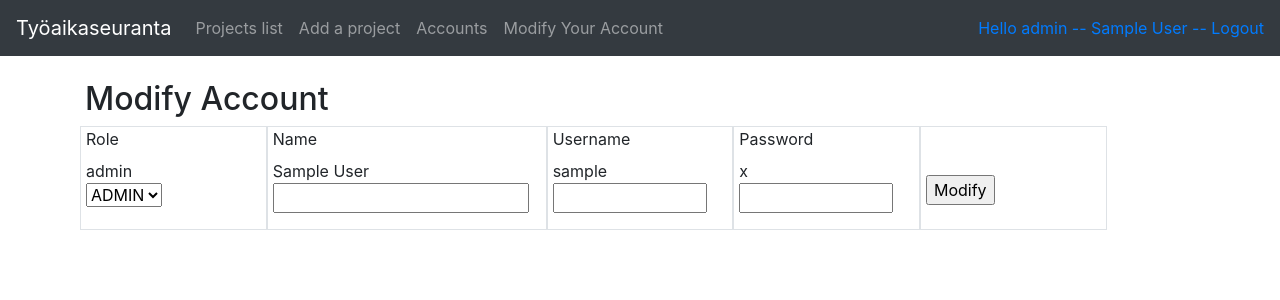
After one commit to tjvalkonen/tyoaikaseuranta, a Flask app: page /accounts/1/ in a window 1280 px wide. The commit adds this page. Shown: the top 300 px of the page. Run offline with Flask 2, Linux system fonts and the light colour scheme; a user stored in the database is signed in; tables that the repository leaves empty hold one stand-in row (values such as "Sample post"); some libraries are stand-ins or nearby versions.

Commit message:
Tunnusten muokkaus lisätty

```diff
--- a/application/accounts/views.py
+++ b/application/accounts/views.py
@@ -3,6 +3,7 @@ from flask_login import current_user
 
 from application import app, db, login_required
 from application.auth.models import User
+from application.auth.forms import ModifyAccountForm
 
 @app.route("/accounts", methods=["GET"])
 @login_required
@@ -23,8 +24,32 @@ def accounts_index():
 @login_required(role="ADMIN")
 def accounts_delete(account_id):
 
-    t = User.query.get(account_id)
-    db.session.delete(t)
+    a = User.query.get(account_id)
+    db.session.delete(a)
     db.session().commit()
 
     return redirect(url_for("accounts_index"))
+
+@app.route("/accounts/<account_id>/", methods=["GET"])
+@login_required()
+def accounts_modify_form(account_id):
+
+    return render_template("accounts/modifyAccount.html", account_id = account_id, form = ModifyAccountForm())
+
+@app.route("/accounts/<account_id>/modify", methods=["POST"])
+@login_required()
+def accounts_modify(account_id):
+    form = ModifyAccountForm(request.form)
+
+    if not form.validate():
+        return render_template("accounts/modifyAccount.html", form = form)
+
+    a = User.query.get(account_id)
+    a.name = form.name.data
+    a.username = form.username.data
+    a.password = form.password.data
+    a.role = form.role.data
+
+    db.session().commit()
+
+    return redirect(url_for("accounts_modify_form" , account_id = account_id))
--- a/application/auth/forms.py
+++ b/application/auth/forms.py
@@ -16,3 +16,12 @@ class AccountForm(FlaskForm):
 
     class Meta:
         csrf = False
+
+class ModifyAccountForm(FlaskForm):
+    name = StringField("Name", [validators.Length(min=2)])
+    username = StringField("Username", [validators.Length(min=2)])
+    password = PasswordField("Password", [validators.Length(min=2)])
+    role = SelectField("Role", choices=[('ADMIN', 'ADMIN'), ('USER', 'USER')])
+
+    class Meta:
+        csrf = False
--- a/application/templates/accounts/list.html
+++ b/application/templates/accounts/list.html
@@ -38,7 +38,7 @@
       {{ account.username }}
     </div>
     <div class="col-md-2 border">
-      {{ account.roles }}
+      {{ account.role }}
     </div>
     <div class="col-md-2 border">
       x
--- /dev/null
+++ b/application/templates/accounts/modifyAccount.html
@@ -0,0 +1,55 @@
+{% extends "layout.html" %}
+
+{% block body %}
+<form method="POST" action="{{ url_for('accounts_modify', account_id=current_user.id) }}">
+  <div class="form-row">
+    <div class="col-md-8">
+       <h2>Modify Account</h2>
+    </div>
+  </div>
+  <div class="form-row">
+    <div class="col-md-2 border">
+      {{ form.role.label }}</br>
+      {{ current_user.role }}</br>
+      {{ form.role }}
+
+    </div>
+    <div class="col-md-3 border">
+      {{ form.name.label }}</br>
+      {{ current_user.name }}</br>
+      {{ form.name(size=20, maxlength=30)  }}
+      	  <ul>
+	    {% for error in form.name.errors %}
+	    <li>{{ error }}</li>
+	    {% endfor %}
+	  </ul>
+    </div>
+    <div class="col-md-2 border">
+      {{ form.username.label }}</br>
+      {{ current_user.username }}</br>
+      {{ form.username(size=10, maxlength=20) }}
+	  <ul>
+	    {% for error in form.username.errors %}
+	    <li>{{ error }}</li>
+	    {% endfor %}
+	  </ul>
+    </div>
+    <div class="col-md-2 border">
+      {{ form.password.label }}</br>
+      {{ current_user.password }}</br>
+      {{ form.password(size=10, maxlength=20)  }}
+	  <ul>
+	    {% for error in form.password.errors %}
+	    <li>{{ error }}</li>
+	    {% endfor %}
+	  </ul>
+    </div>
+    <div class="col-md-2 border">
+      </br>
+      </br>
+      <input type="submit" value="Modify"/>
+    </div>
+  </div>
+
+</form>
+{% endblock %}
--- a/application/templates/layout.html
+++ b/application/templates/layout.html
@@ -27,11 +27,14 @@
             <li class="nav-item">
               <a class="nav-link" href="{{ url_for('accounts_index') }} ">Accounts</a>
             </li>
+            <li class="nav-item">
+              <a class="nav-link" href="{{ url_for('accounts_modify_form', account_id=current_user.id) }} ">Modify Your Account</a>
+            </li>
             {% endif %}
           </ul>
           <div class="form-inline mt-2 mt-md-0">
 	    {% if current_user.is_authenticated %}
-	    <a href="{{ url_for('auth_logout') }}">Hello {{ current_user.roles }} -- {{ current_user.name }} -- Logout</a>
+	    <a href="{{ url_for('auth_logout') }}">Hello {{ current_user.role }} -- {{ current_user.name }} -- Logout</a>
 	    {% else %}
             <a href="{{ url_for('accounts_create') }}">Create new account</a>
             <p>&nbsp;&nbsp;&nbsp;&nbsp;</p>
--- a/application/templates/tasks/list.html
+++ b/application/templates/tasks/list.html
@@ -83,4 +83,7 @@
   </div>
   {% endfor %}
 
+
+
+
 {% endblock %}
```
